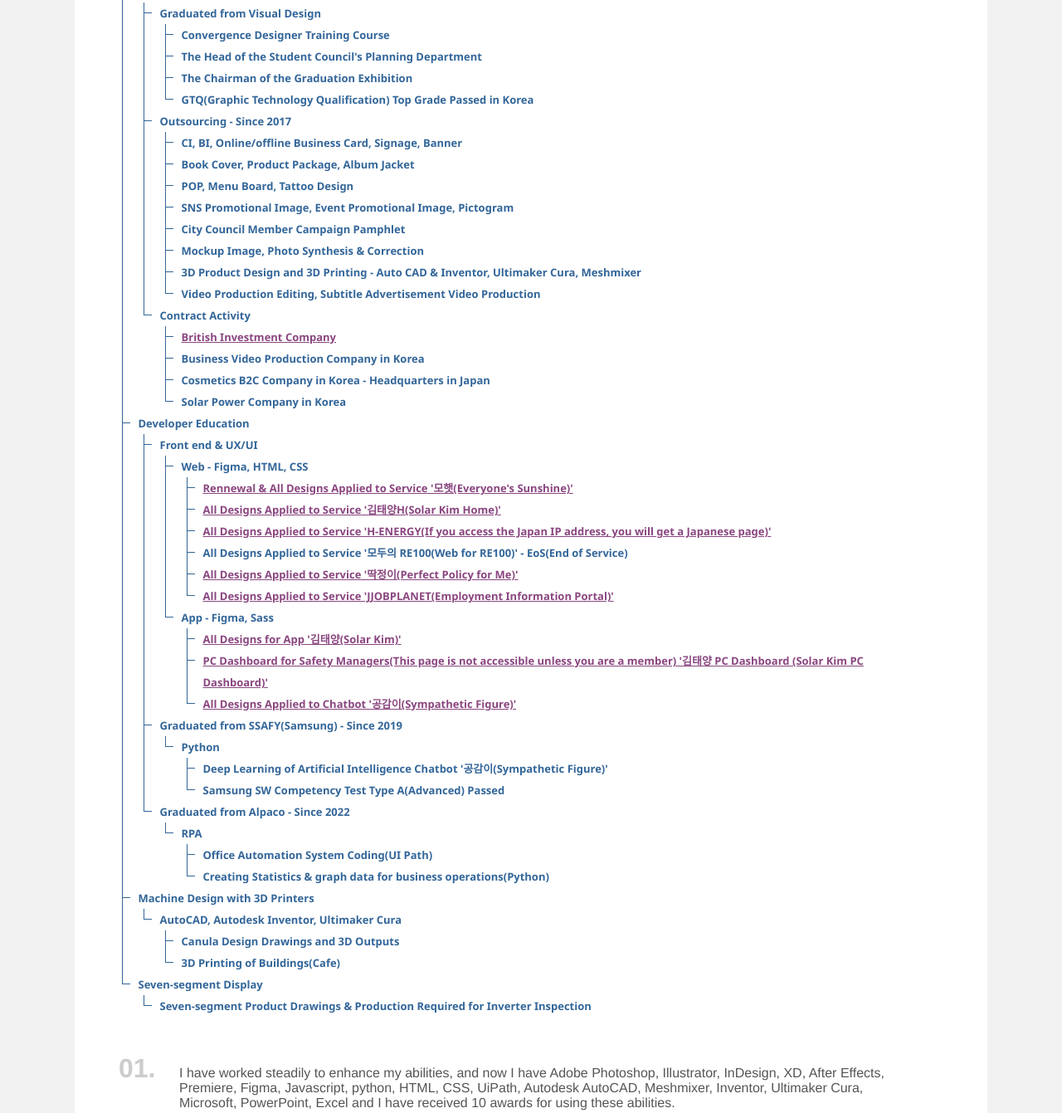
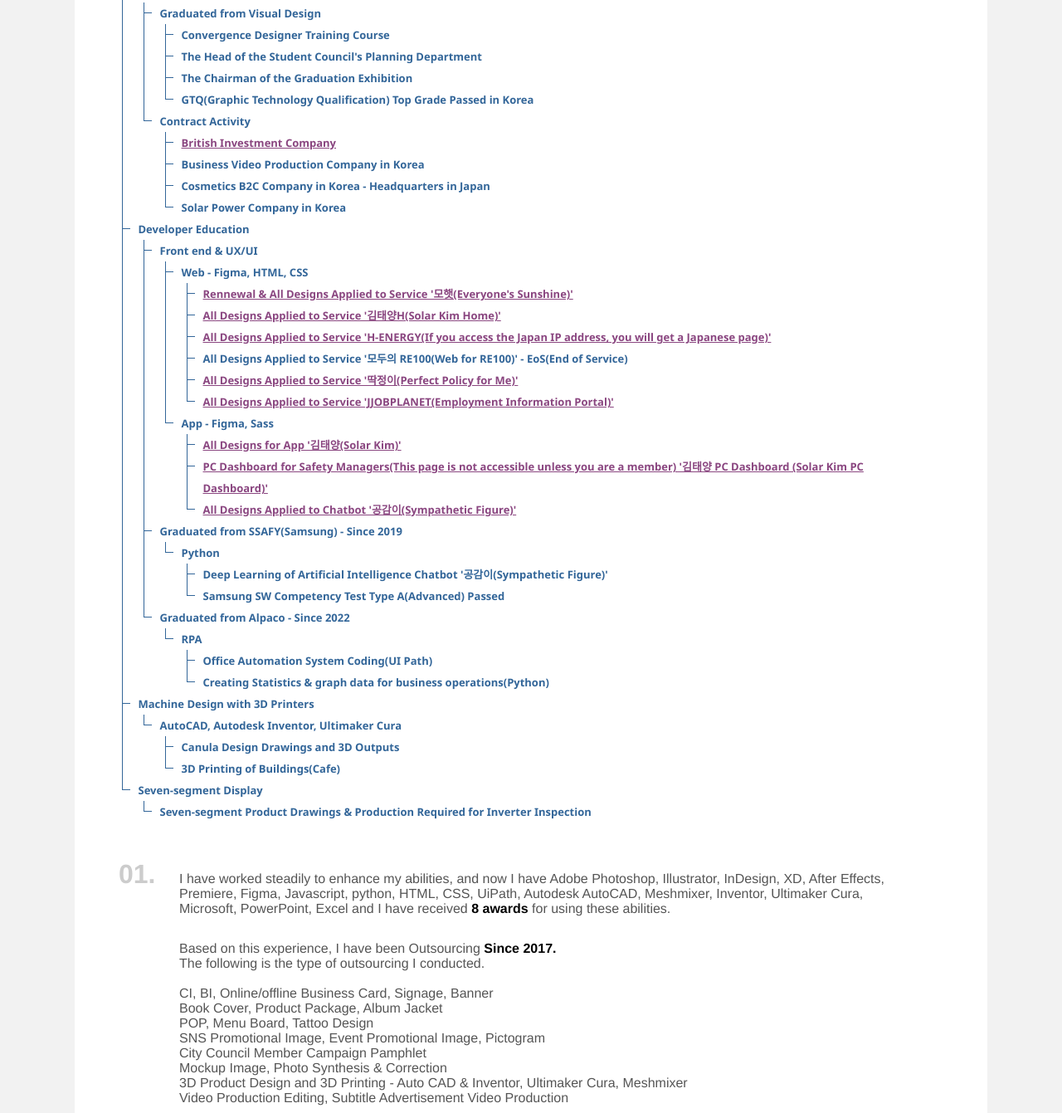
Before and after one commit to Busanteam/portfolio, a website: page page/about.html in a window 1280 px wide. Shown: the part 538-1879 px from the top of the page at 83% size. Drawn offline with Linux system fonts and the light colour scheme.

Commit message:
240706_about_page_edit

```diff
--- a/page/about.html
+++ b/page/about.html
@@ -40,18 +40,7 @@
 											<li>GTQ(Graphic Technology Qualification) Top Grade Passed in Korea</li>
 										</ul>
 									  </li>
-									  <li>Outsourcing - Since 2017
-										<ul>
-										  <li>CI, BI, Online/offline Business Card, Signage, Banner</li>
-										  <li>Book Cover, Product Package, Album Jacket</li>
-										  <li>POP, Menu Board, Tattoo Design</li>
-										  <li>SNS Promotional Image, Event Promotional Image, Pictogram</li>
-										  <li>City Council Member Campaign Pamphlet</li>
-										  <li>Mockup Image, Photo Synthesis & Correction</li>
-										  <li>3D Product Design and 3D Printing - Auto CAD & Inventor, Ultimaker Cura, Meshmixer</li>
-										  <li>Video Production Editing, Subtitle Advertisement Video Production</li>
-										</ul>
-									  </li>
+
 									  <li>Contract Activity
 										<ul>
 											<li><li><a href="https://fiigure.co/en/" target='_blank'>British Investment Company</a></li>
@@ -127,7 +116,18 @@
 							  </div>
 							<div class="content">
 								<ol>
-								  <li><p>I have worked steadily to enhance my abilities, and now I have Adobe Photoshop, Illustrator, InDesign, XD, After Effects, Premiere, Figma, Javascript, python, HTML, CSS, UiPath, Autodesk AutoCAD, Meshmixer, Inventor, Ultimaker Cura, Microsoft, PowerPoint, Excel and I have received 10 awards for using these abilities.</p></li>
+								  <li><p>I have worked steadily to enhance my abilities, and now I have Adobe Photoshop, Illustrator, InDesign, XD, After Effects, Premiere, Figma, Javascript, python, HTML, CSS, UiPath, Autodesk AutoCAD, Meshmixer, Inventor, Ultimaker Cura, Microsoft, PowerPoint, Excel and I have received <b>8 awards</b> for using these abilities.</p>
+									<p>Based on this experience, I have been Outsourcing <b>Since 2017.</b><br>The following is the type of outsourcing I conducted.
+									<br><br>
+									CI, BI, Online/offline Business Card, Signage, Banner<br>
+									Book Cover, Product Package, Album Jacket<br>
+									POP, Menu Board, Tattoo Design<br>
+									SNS Promotional Image, Event Promotional Image, Pictogram<br>
+									City Council Member Campaign Pamphlet<br>
+									Mockup Image, Photo Synthesis & Correction<br>
+									3D Product Design and 3D Printing - Auto CAD & Inventor, Ultimaker Cura, Meshmixer<br>
+									Video Production Editing, Subtitle Advertisement Video Production</p>
+								  </li>
 
 								  <li><p>I have more than 100 freelance experiences, but I still need a lot of experience. I communicate design with various customers without sticking to my own design.</p></li>
 
```
